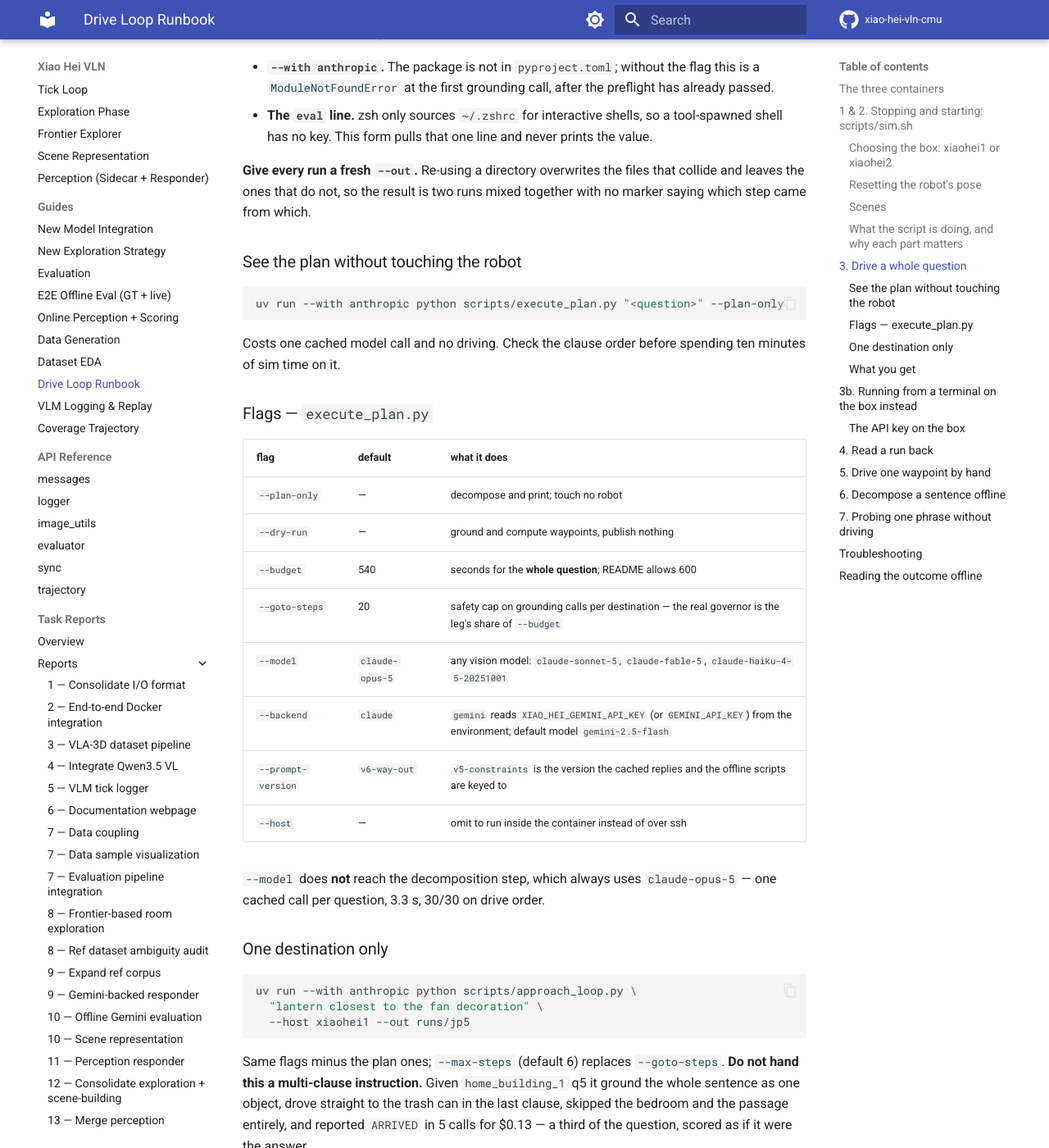
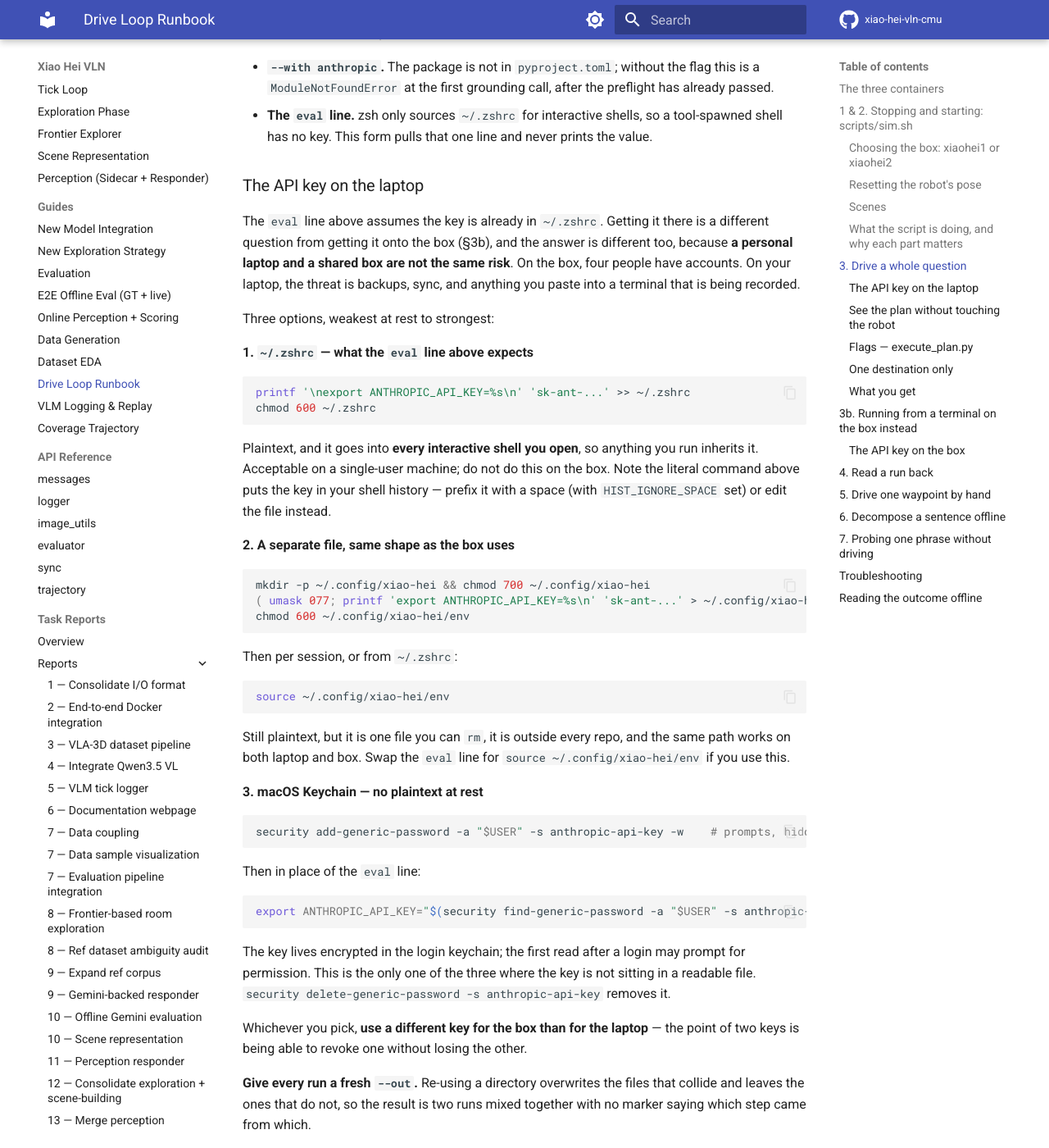
Before and after one commit to ginlov/xiao-hei-vln-cmu, an MkDocs documentation site: the page built from docs/guides/drive-loop-runbook.md, in a window 1280 px wide and 1400 px high, scrolled down 3627 px. Shown: the whole window at 82% size. Built offline with MkDocs 1.6.1 and Material for MkDocs 9.7.7, drawn with Linux system fonts in a browser that asks for light colours; comment, search, counter and statistics services are not loaded; some of the changed text lies outside the part shown.

Commit message:
docs(vln): say how to get the key onto the laptop, not just the box
The runbook told you to `eval` the key out of ~/.zshrc and never said how it
got there. The box side (§3b) had a full section; the laptop side had one line
assuming the setup was already done.

Three options, weakest at rest to strongest — ~/.zshrc, a separate 0600 file at
the same path the box uses, and the macOS Keychain, which is the only one where
the key is not sitting in a readable file. The Keychain commands are the ones
that round-tripped a throwaway value on this machine, not ones from memory.

The advice deliberately differs from §3b's rather than repeating it: a dotfile
is defensible on a single-user laptop and not on a box where four people have
accounts, and saying so is more use than one rule that has to be wrong
somewhere.

Co-Authored-By: Claude Opus 5 <noreply@anthropic.com>

````diff
--- a/docs/guides/drive-loop-runbook.md
+++ b/docs/guides/drive-loop-runbook.md
@@ -158,6 +158,66 @@ Two lines that are not optional:
   tool-spawned shell has no key. This form pulls that one line and never prints
   the value.
 
+### The API key on the laptop
+
+The `eval` line above assumes the key is already in `~/.zshrc`. Getting it there
+is a different question from getting it onto the box (§3b), and the answer is
+different too, because **a personal laptop and a shared box are not the same
+risk**. On the box, four people have accounts. On your laptop, the threat is
+backups, sync, and anything you paste into a terminal that is being recorded.
+
+Three options, weakest at rest to strongest:
+
+**1. `~/.zshrc` — what the `eval` line above expects**
+
+```bash
+printf '\nexport ANTHROPIC_API_KEY=%s\n' 'sk-ant-...' >> ~/.zshrc
+chmod 600 ~/.zshrc
+```
+
+Plaintext, and it goes into **every interactive shell you open**, so anything
+you run inherits it. Acceptable on a single-user machine; do not do this on the
+box. Note the literal command above puts the key in your shell history — prefix
+it with a space (with `HIST_IGNORE_SPACE` set) or edit the file instead.
+
+**2. A separate file, same shape as the box uses**
+
+```bash
+mkdir -p ~/.config/xiao-hei && chmod 700 ~/.config/xiao-hei
+( umask 077; printf 'export ANTHROPIC_API_KEY=%s\n' 'sk-ant-...' > ~/.config/xiao-hei/env )
+chmod 600 ~/.config/xiao-hei/env
+```
+
+Then per session, or from `~/.zshrc`:
+
+```bash
+source ~/.config/xiao-hei/env
+```
+
+Still plaintext, but it is one file you can `rm`, it is outside every repo, and
+the same path works on both laptop and box. Swap the `eval` line for
+`source ~/.config/xiao-hei/env` if you use this.
+
+**3. macOS Keychain — no plaintext at rest**
+
+```bash
+security add-generic-password -a "$USER" -s anthropic-api-key -w    # prompts, hidden
+```
+
+Then in place of the `eval` line:
+
+```bash
+export ANTHROPIC_API_KEY="$(security find-generic-password -a "$USER" -s anthropic-api-key -w)"
+```
+
+The key lives encrypted in the login keychain; the first read after a login may
+prompt for permission. This is the only one of the three where the key is not
+sitting in a readable file. `security delete-generic-password -s
+anthropic-api-key` removes it.
+
+Whichever you pick, **use a different key for the box than for the laptop** — the
+point of two keys is being able to revoke one without losing the other.
+
 **Give every run a fresh `--out`.** Re-using a directory overwrites the files
 that collide and leaves the ones that do not, so the result is two runs mixed
 together with no marker saying which step came from which.
@@ -255,7 +315,9 @@ tmux new -s drive                          # so the run survives the ssh session
 
 ### The API key on the box
 
-Two ways, and the trade between them is persistence:
+For the laptop side, see "The API key on the laptop" under §3 — the options
+differ because the risks do. Here, two ways, and the trade between them is
+persistence:
 
 ```bash
 ./scripts/on_host.sh key         # once: ~/.config/xiao-hei/env, mode 0600
````
